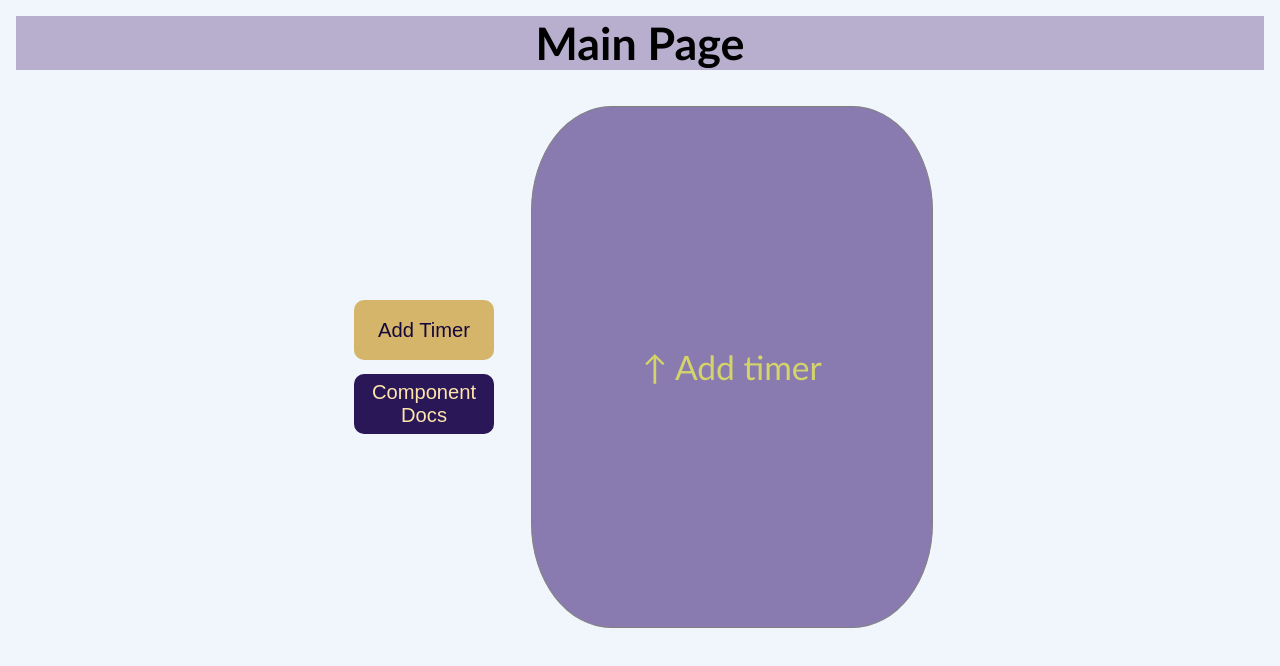
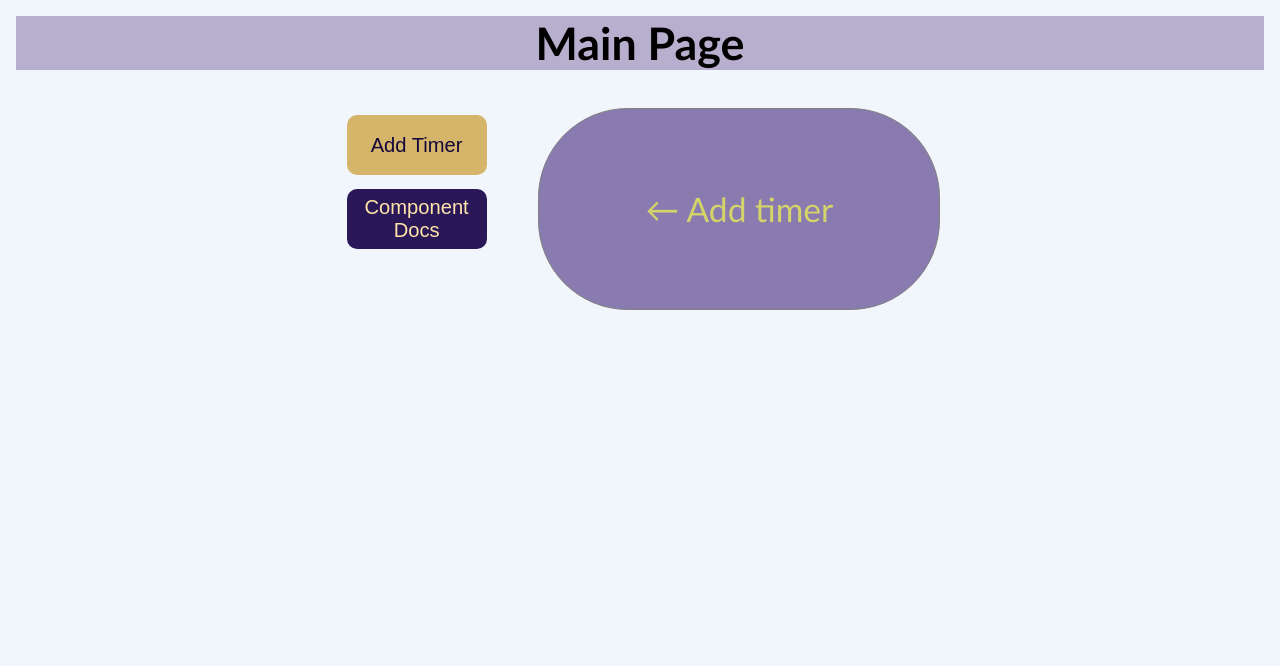
Before and after one commit to prof-tejera/assignment-3-karendolan, a React (Create React App) app: page / in a window 1280 px wide. Shown: the top 666 px of the page. Built offline with nearby package versions, Linux system fonts and the light colour scheme.

Commit message:
patch style

```diff
--- a/src/App.js
+++ b/src/App.js
@@ -29,18 +29,14 @@ function App() {
     <Container>
       <Router>
         <PageHeader/>
-        {/*
-        <nav>
-          <StyledNav>
-            <StyledLink to="/">Timer Queue</StyledLink>
-            <StyledLink to="/add">Add Timers</StyledLink>
-            <StyledLink to="/docs">Documentation</StyledLink>
-          </StyledNav>
-        </nav>
-        */}
         <Switch>
           <Route path="/docs">
-            <DocumentationView />
+            {/* Add context to docs to avoid loosing queued timers */}
+            <TimerQueueProvider>
+              <TimerProvider>
+                <DocumentationView />
+              </TimerProvider>
+            </TimerQueueProvider>
           </Route>
           <Route path="/add">
             <TimerQueueProvider>
--- a/src/shared/ShowQueuedList.js
+++ b/src/shared/ShowQueuedList.js
@@ -12,11 +12,6 @@ import GENERIC from "../shared/COLOR";
 
 const ListWrapper = styled.div`
   border: 1px solid gray;
-  margin: 20px 0 20px;
-  border-radius: 20%;
-  overflow: hidden;
-  min-width: 50vh;
-  min-height: 65vh;
   color: ${GENERIC.QUEUE_TIMER.container.color};
   background-color: ${GENERIC.QUEUE_TIMER.container.background};
   display: flex;
--- a/src/views/AddTimersView.js
+++ b/src/views/AddTimersView.js
@@ -36,26 +36,28 @@ const TimerContainer = styled.div`
 const Timer = styled.div`
   border: 1px solid gray;
   margin: 1em;
-  border-radius: 20%;
+  border-radius: 4em;
+  min-height: 200px;
+  min-width: 400px;
   overflow: hidden;
-  min-width: 50vh;
-  min-height: 65vh;
   background-color: ${primaryColor};
   display:flex;
   align-items: center;
+  justify-content: center;
 `;
 
 const TimerInstruction = styled.div`
   align-self: center;
   margin: auto;
   font-size: 1.5em;
+  color: ${GENERIC.QUEUE_TIMER.container.color};
+  background-color: ${GENERIC.QUEUE_TIMER.container.background};
 `;
 
 const MenuContainer = styled.div`
   display: flex;
   flex-direction: column;
-  margin-right: 5vh;
-  margin-top: 20vh;
+  margin: 1em;
 `;
 
 function AddTimersView() {
@@ -118,7 +120,9 @@ function AddTimersView() {
           </Timer>
         )
       }
-      <ShowQueuedList/>
+      <Timer>
+        <ShowQueuedList/>
+      </Timer>
       </TimerContainer>
     </Timers>
   );
--- a/src/views/WorkQueueView.js
+++ b/src/views/WorkQueueView.js
@@ -33,16 +33,15 @@ const TimerContainer = styled.div`
 
 const Timer = styled.div`
   border: 1px solid gray;
-  margin: 20px 0 20px;
-  border-radius: 20%;
+  margin: 1em;
+  border-radius: 4em;
+  min-height: 200px;
+  min-width: 400px;
   overflow: hidden;
-  min-width: 50vh;
-  min-height: 65vh;
   background-color: ${primaryColor};
   display:flex;
+  align-items: center;
   justify-content: center;
-  align-items: center;
-  flex-direction: column;
 `;
 
 const TimerInstruction = styled.div`
@@ -56,8 +55,7 @@ const TimerInstruction = styled.div`
 const MenuContainer = styled.div`
   display: flex;
   flex-direction: column;
-  margin-right: 30px;
-  align-self: center;
+  margin: 1em;
 `;
 
 function WorkQueueView() {
@@ -208,20 +206,18 @@ function WorkQueueView() {
             </Timer>
           )
         }
-        { curTimer && (
-            <div>
-              Current Time: {curQueueTime}
-            </div>
-          )
-        }
-        { timers.length > 0 ? (
+        {/* Show queued timer list */}
+        { timers.length > 0
+          ? (
+          <Timer>
             <ShowQueuedList
               curQueueTime={curQueueTime}
             />
+          </Timer>
         ) : (
           <Timer>
             <TimerInstruction>
-              &uarr; Add timer
+              &larr; Add timer
             </TimerInstruction>
           </Timer>
         )
```
